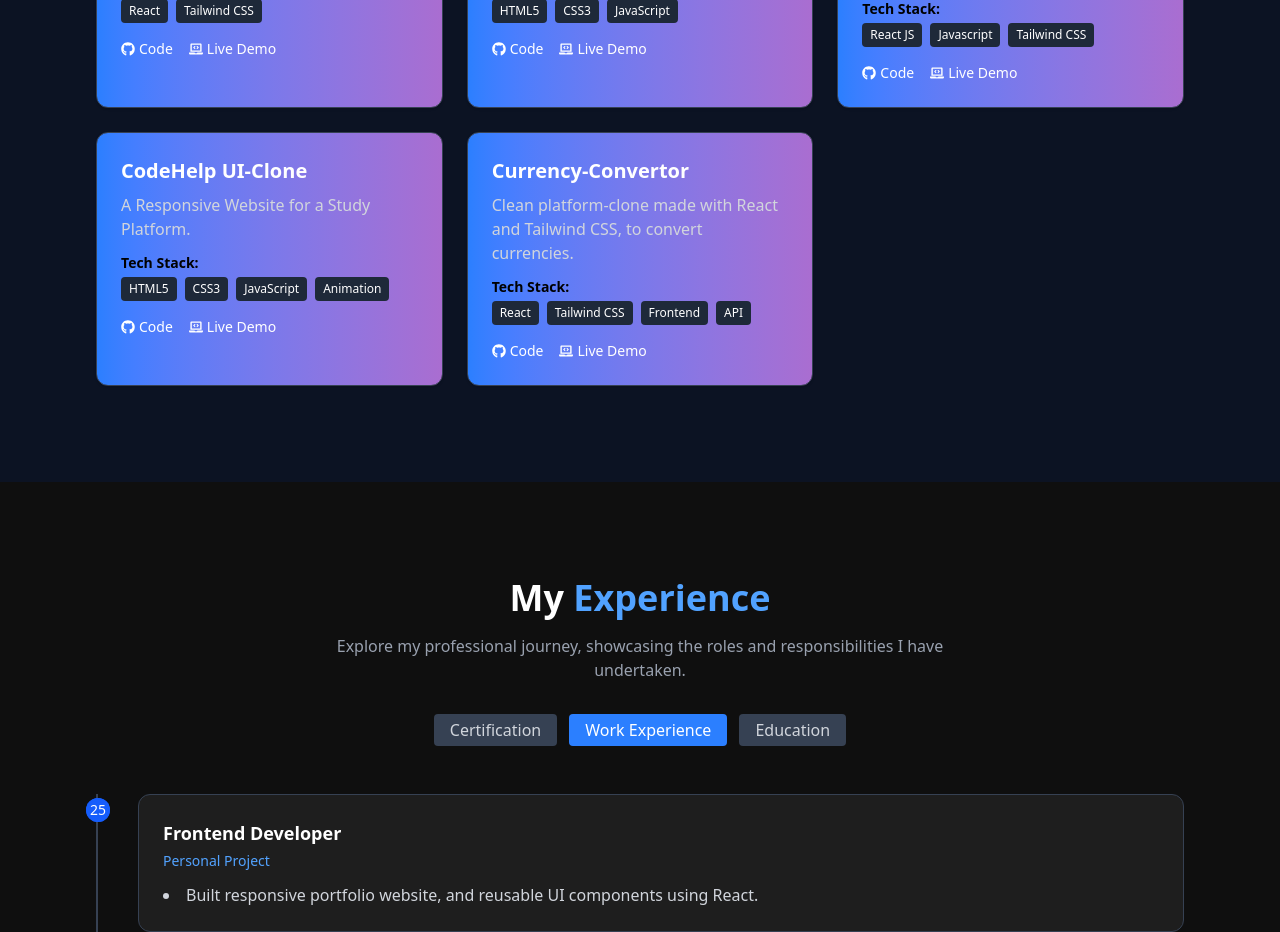
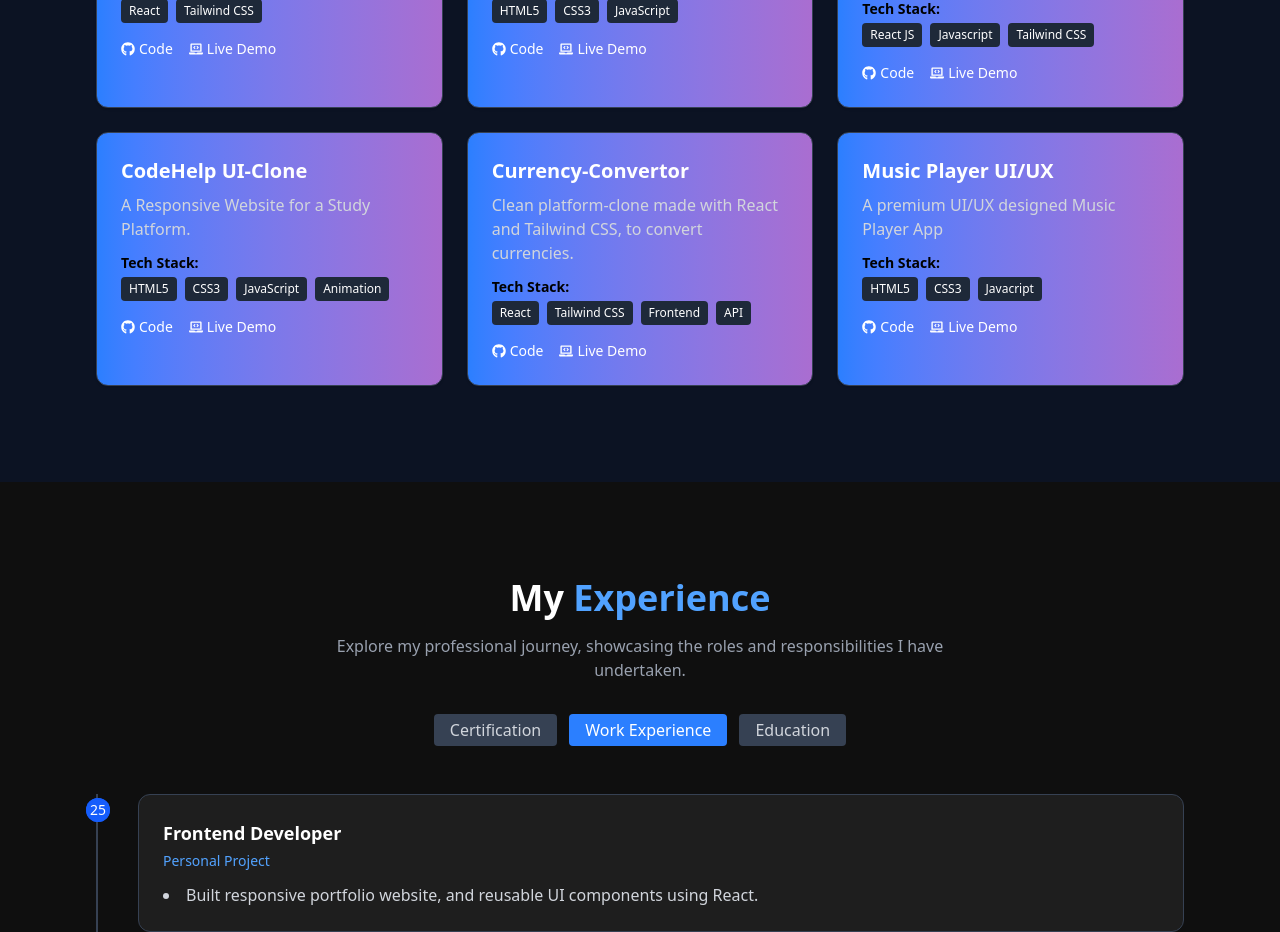
Before and after one commit to yadhvi13/My-Skill-Set-Portfolio, a React (Vite) app: page / in a window 1280 px wide. Shown: the part 2160-3092 px from the top of the page. Built offline with nearby package versions, Linux system fonts and the light colour scheme.

Commit message:
My Skillset Portfolio

```diff
--- a/src/App.jsx
+++ b/src/App.jsx
@@ -1,4 +1,3 @@
-
 
 import { useRef, useState } from "react";
 import { motion } from "framer-motion";
@@ -92,6 +91,13 @@ export default function App() {
       type: "Web App",
       url: "https://currency-convertor-psi-five.vercel.app/",
     },
+    {
+      title: "Music Player UI/UX",
+      desc: "A premium UI/UX designed Music Player App",
+      stack: ["HTML5","CSS3","Javacript"],
+      type: "Web App",
+      url: "https://music-player-git-main-yogeetas-projects.vercel.app/",
+    },
 
   ];
 
@@ -149,7 +155,7 @@ export default function App() {
               {item}
             </a>
           ))}
-           <a href="Yogeeta_Resume_Updated.pdf"  className = "text-white font-bold bg-red-600 px-4 py-1 rounded hover:bg-red-700" >
+           <a href="Yogeeta Final Resume.pdf"  className = "text-white font-bold bg-red-600 px-4 py-1 rounded hover:bg-red-700" >
               Resume
             </a>
         </nav>
```
Also changed, not shown: 2 other files (tests, documents, lock files or other folders).
